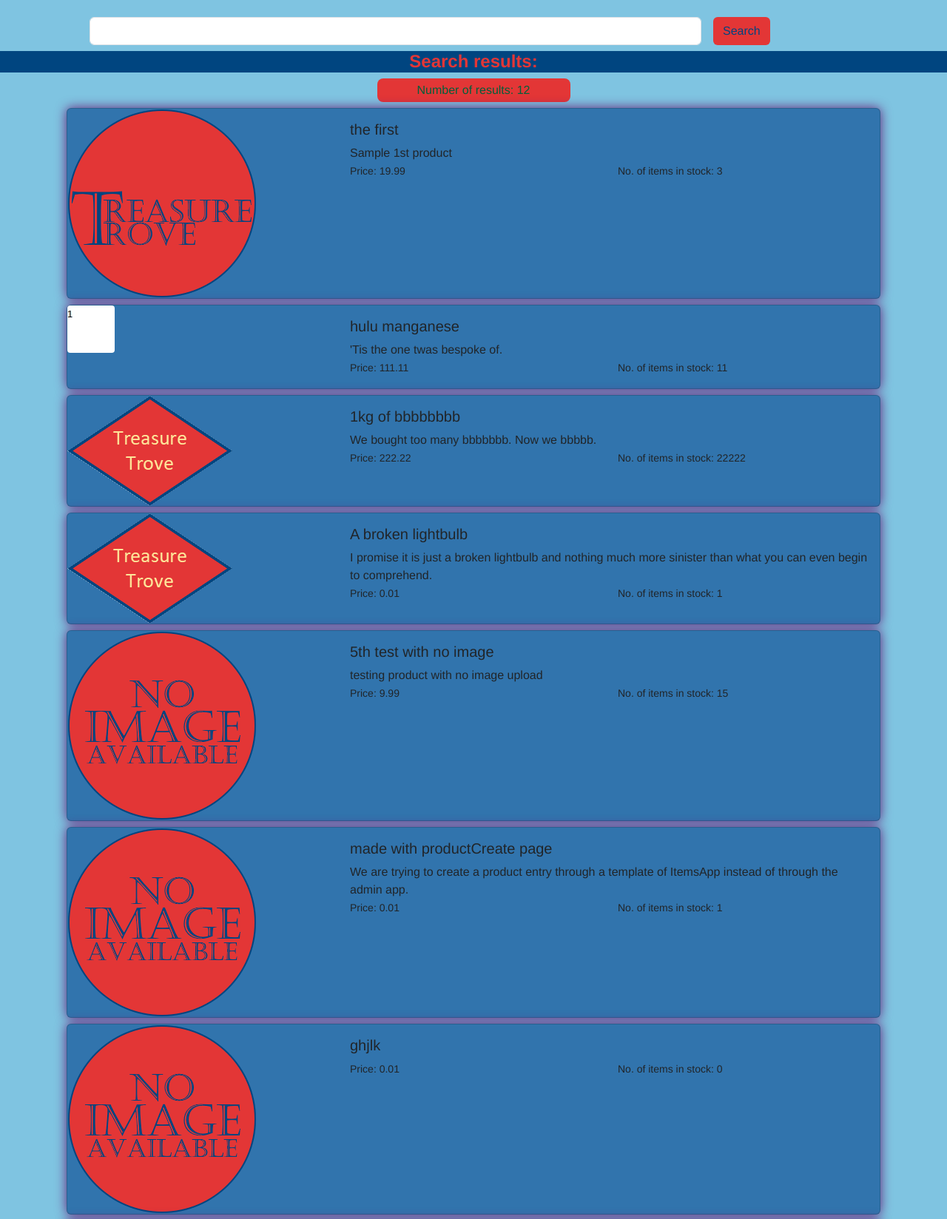
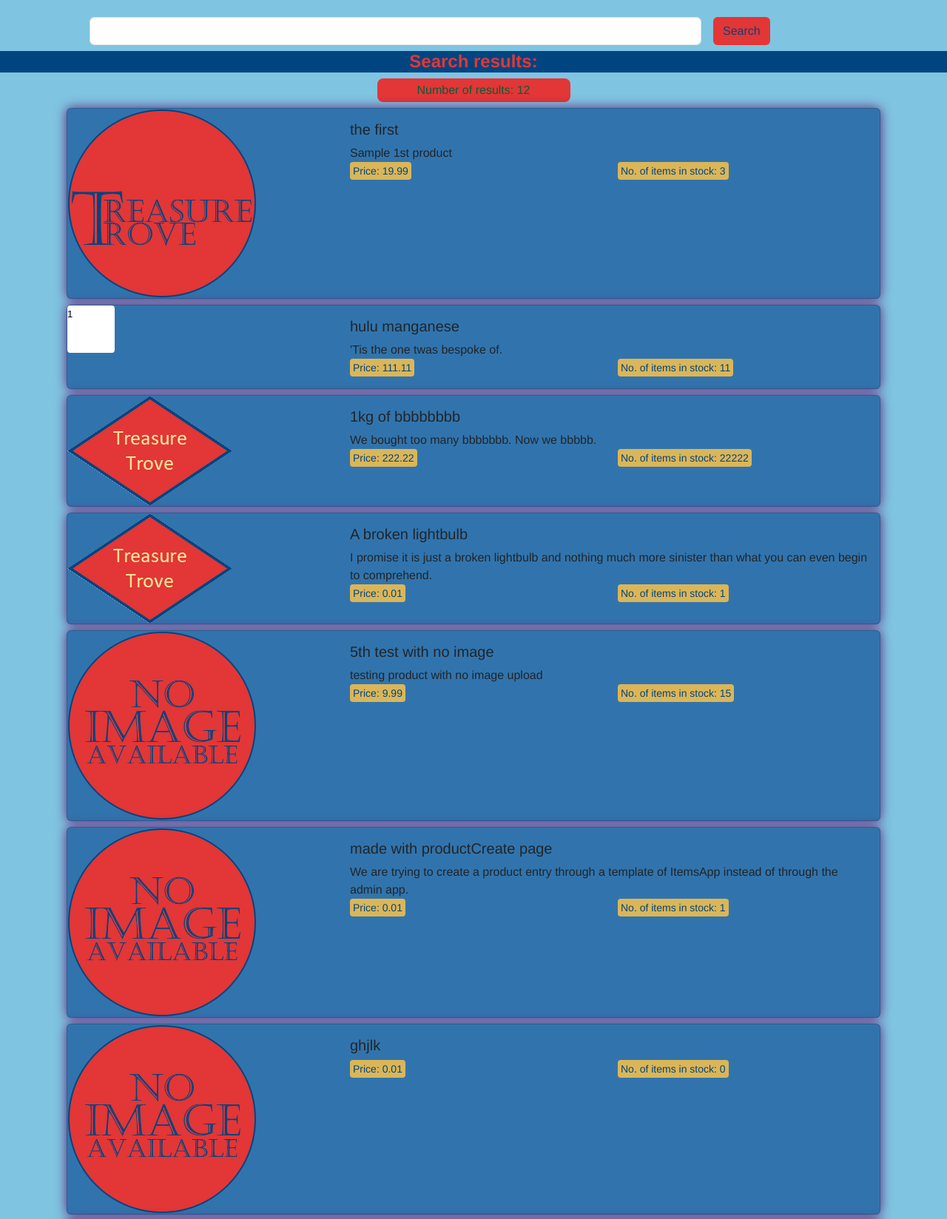
Before and after one commit to APanussis/ITC_4214_A1-Internet_Programming-Alexander_Panussis130248-Final_Project_2, a Django app: template ProjectTT/ItemsApp/templates/ItemsApp/home.html in a window 1280 px wide. Shown: the part 266-1914 px from the top of the page at 74% size. Run offline with Django 4.2, Linux system fonts and the light colour scheme; data comes from the database, SQL or seed files in the repository; the template is opened without the code that fills it: values that come from a table or form of the project are taken from there, most other values are stand-ins (such as "Sample title", 1, 10 or a date in 2020); some libraries are stand-ins or nearby versions.

Commit message:
Placeholder

```diff
--- a/ProjectTT/ItemsApp/templates/ItemsApp/home.html
+++ b/ProjectTT/ItemsApp/templates/ItemsApp/home.html
@@ -63,10 +63,10 @@
                                 </div>
                                 <div class="row">
                                     <div class="col">
-                                        <p class="card-text"><small class="text">Price: {{ obj.price }}</small></p>
+                                        <p class="card-text"><small class="text p-1 btnBuy rounded-1">Price: {{ obj.price }}</small></p>
                                     </div>
                                     <div class="col">
-                                        <p class="card-text"><small class="text">No. of items in stock: {{ obj.current_stock }}</small></p>
+                                        <p class="card-text"><small class="text p-1 btnBuy rounded-1">No. of items in stock: {{ obj.current_stock }}</small></p>
                                     </div>
                                 </div>
                             </div>
--- a/ProjectTT/ItemsApp/templates/ItemsApp/productEdit.html
+++ b/ProjectTT/ItemsApp/templates/ItemsApp/productEdit.html
@@ -50,7 +50,9 @@
         <div class="container-md">
             <div class="row mb-3 m-2"> <!-- Attempts to execute a POST method to create new product entry in DB-->
                 <div class="col-md-4 ">
-                    <input class="btn btn-success" type='submit' value='Save'/>
+                    <a href="{% url 'productInfo' id=keyObj.id %}">
+                        <input class="btn btn-success" type='submit' value='Save'/>
+                    </a>
                 </div>
             </div>
         </div>
```
